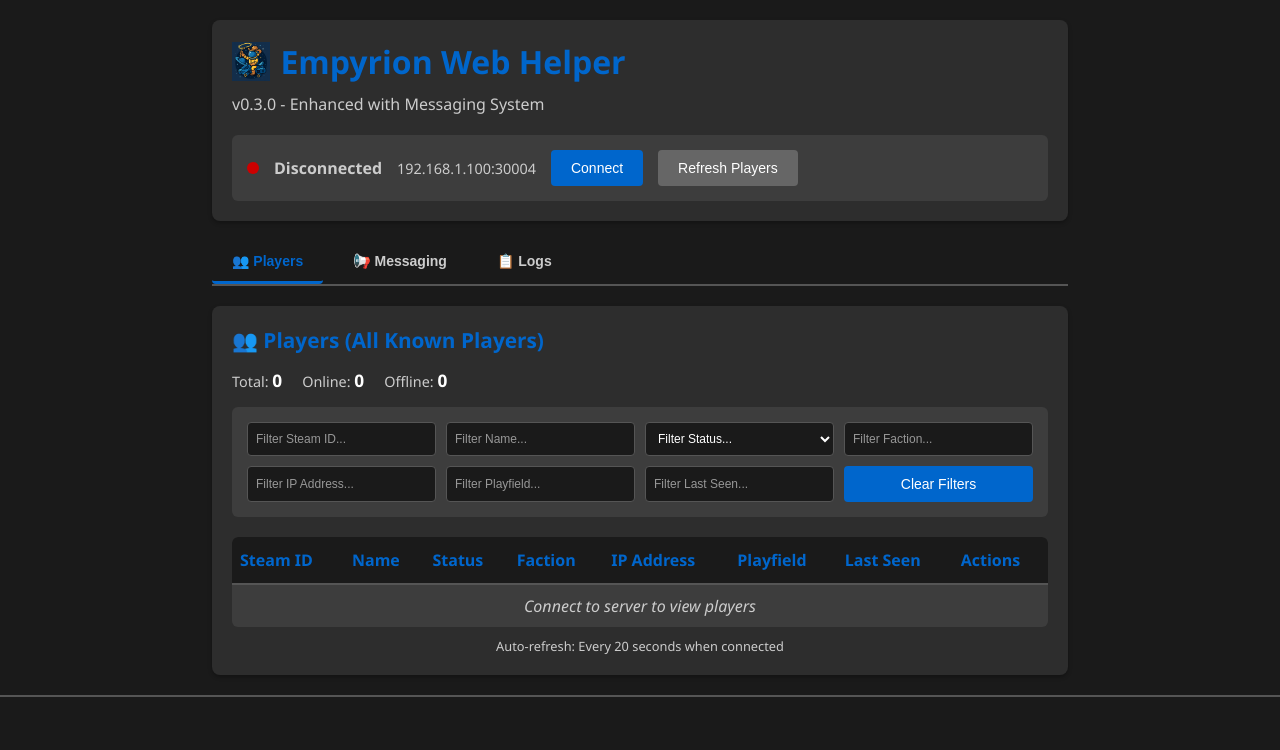
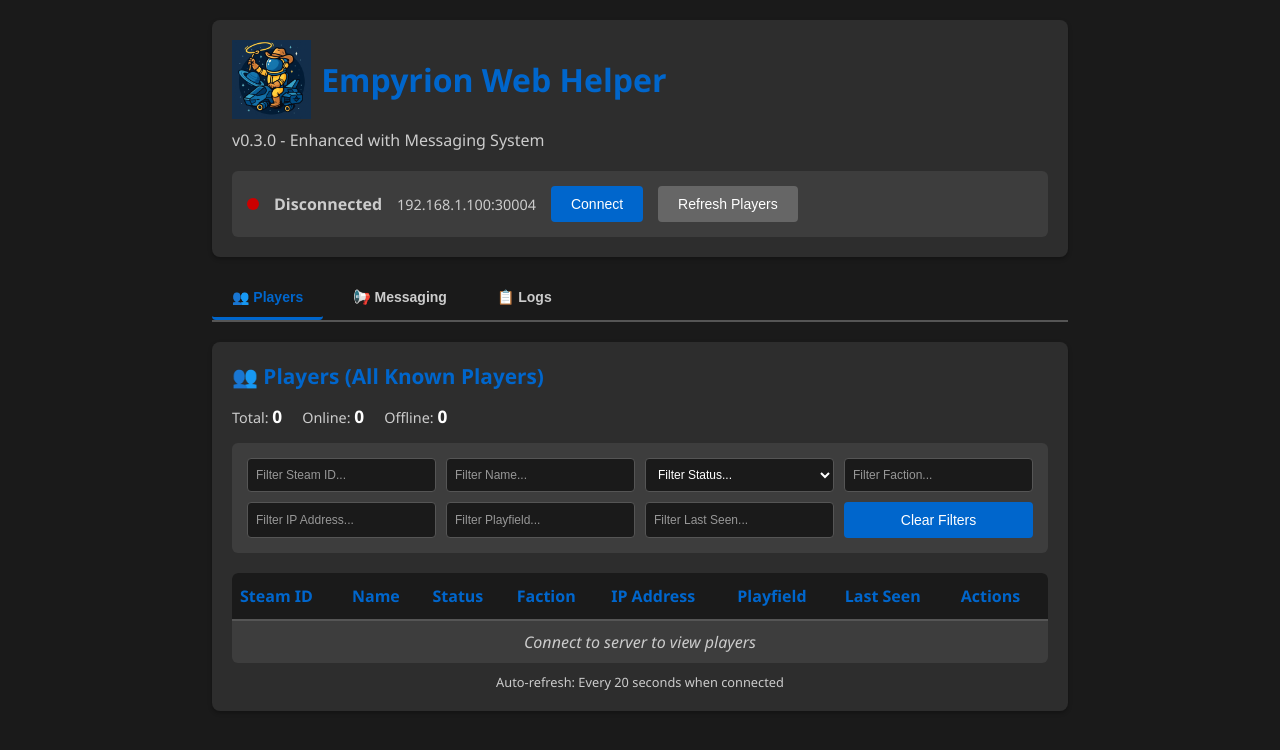
Before and after one commit to chaosz5050/empyrion-web-helper, a Flask app: page / in a window 1280 px wide. Shown: the top 750 px of the page. Run offline with Flask 3, Linux system fonts and the light colour scheme; data that the repository does not hold is empty; some libraries are stand-ins or nearby versions.

Commit message:
Add files via upload

```diff
--- a/templates/index.html
+++ b/templates/index.html
@@ -1,5 +1,4 @@
-        <!-- Tab Navigation -->
-        <div class="tab-navigation"><!-- FILE LOCATION: /templates/index.html -->
+<!-- FILE LOCATION: /templates/index.html -->
 <!DOCTYPE html>
 <html lang="en">
 <head>
@@ -69,8 +68,8 @@
         }
 
         .header-icon {
-            width: 1.2em;
-            height: 1.2em;
+            width: 2.475em;  /* 1.65em * 1.5 = 2.475em (50% larger than previous) */
+            height: 2.475em; /* 1.65em * 1.5 = 2.475em (50% larger than previous) */
             vertical-align: middle;
             filter: brightness(1.1);
         }
```
